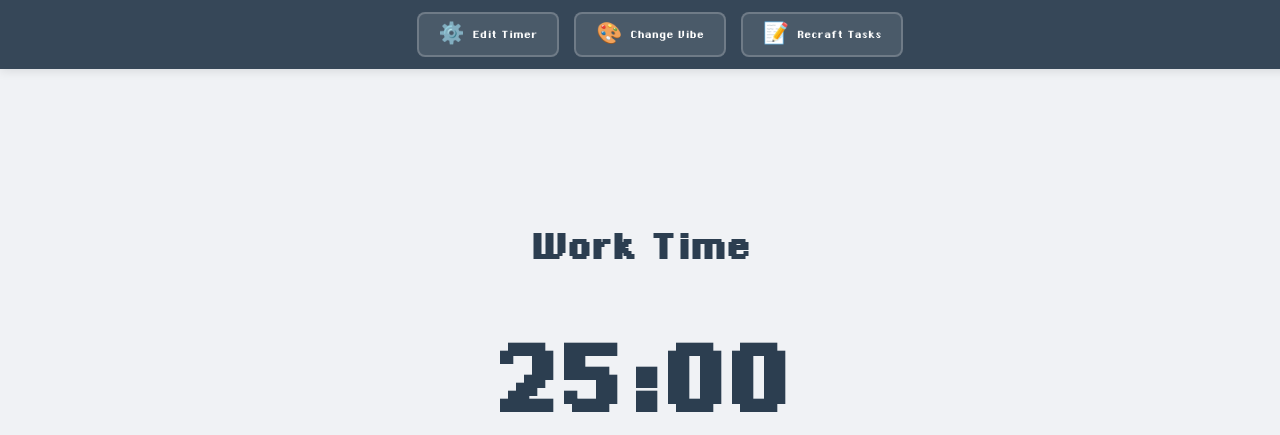
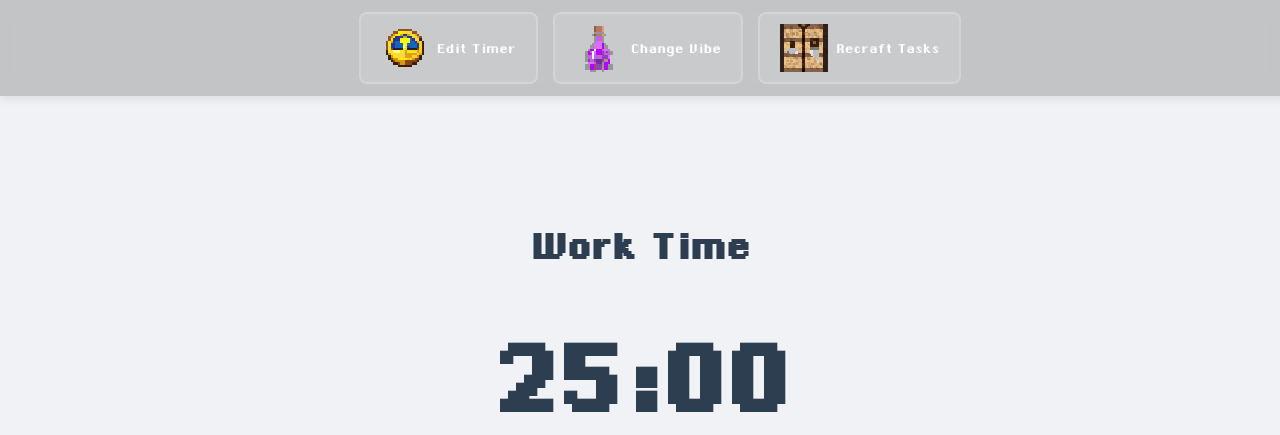
Before and after one commit to ofarino/WingHacks, a Flask app: page /pomodoro in a window 1280 px wide. Shown: the top 435 px of the page. Run offline with Flask 3, Linux system fonts and the light colour scheme; some web fonts are replaced.

Commit message:
Updated nav bar

```diff
--- a/static/css/style.css
+++ b/static/css/style.css
@@ -221,7 +221,7 @@ button#add-task-btn:hover {
     top: 0;
     left: 0;
     width: 100%;
-    background: rgba(44, 62, 80, 0.95);
+    background: rgba(60, 60, 60, 0.25);
     backdrop-filter: blur(10px);
     padding: 12px 20px;
     box-shadow: 0 2px 10px rgba(0,0,0,0.1);
@@ -240,8 +240,10 @@ button#add-task-btn:hover {
 .nav-btn {
     display: flex;
     align-items: center;
+    justify-content: center;
     gap: 8px;
     padding: 10px 20px;
+    min-width: 160px;
     background: rgba(255, 255, 255, 0.1);
     color: white;
     border: 2px solid rgba(255, 255, 255, 0.2);
@@ -269,8 +271,27 @@ button#add-task-btn:hover {
     line-height: 1;
 }
 
+.nav-icon-img {
+    width: 48px;
+    height: 48px;
+    object-fit: contain;
+    image-rendering: pixelated;
+    image-rendering: -moz-crisp-edges;
+    image-rendering: crisp-edges;
+}
+
+.nav-icon-large {
+    width: 60px;
+    height: 60px;
+}
+
+.nav-icon-small {
+    width: 36px;
+    height: 36px;
+}
+
 .nav-label {
-    font-size: 0.9rem;
+    font-size: 1.1rem;
 }
 
 /* Adjust app container for navbar */
--- a/templates/pomodoro.html
+++ b/templates/pomodoro.html
@@ -17,15 +17,15 @@
     <nav class="pomodoro-navbar">
       <div class="navbar-content">
         <button class="nav-btn" onclick="openTimerModal()" title="Edit timer settings">
-          <span class="nav-icon">⚙️</span>
+          <img src="{{ url_for('static', filename='backgrounds/MinecraftClock.png') }}" alt="Clock" class="nav-icon-img">
           <span class="nav-label">Edit Timer</span>
         </button>
         <button class="nav-btn" onclick="toggleVibeMenu()" title="Change background vibe">
-          <span class="nav-icon">🎨</span>
+          <img src="{{ url_for('static', filename='backgrounds/Thepotion.png') }}" alt="Potion" class="nav-icon-img">
           <span class="nav-label">Change Vibe</span>
         </button>
         <button class="nav-btn" onclick="window.location.href='/tasks'" title="Recraft your assignments">
-          <span class="nav-icon">📝</span>
+          <img src="{{ url_for('static', filename='backgrounds/CraftingTable.png') }}" alt="Crafting Table" class="nav-icon-img">
           <span class="nav-label">Recraft Tasks</span>
         </button>
       </div>
```
Also changed, not shown: static/backgrounds/final potion.png (deleted), static/backgrounds/potion.png (deleted), static/backgrounds/updated_potion.png (deleted).
